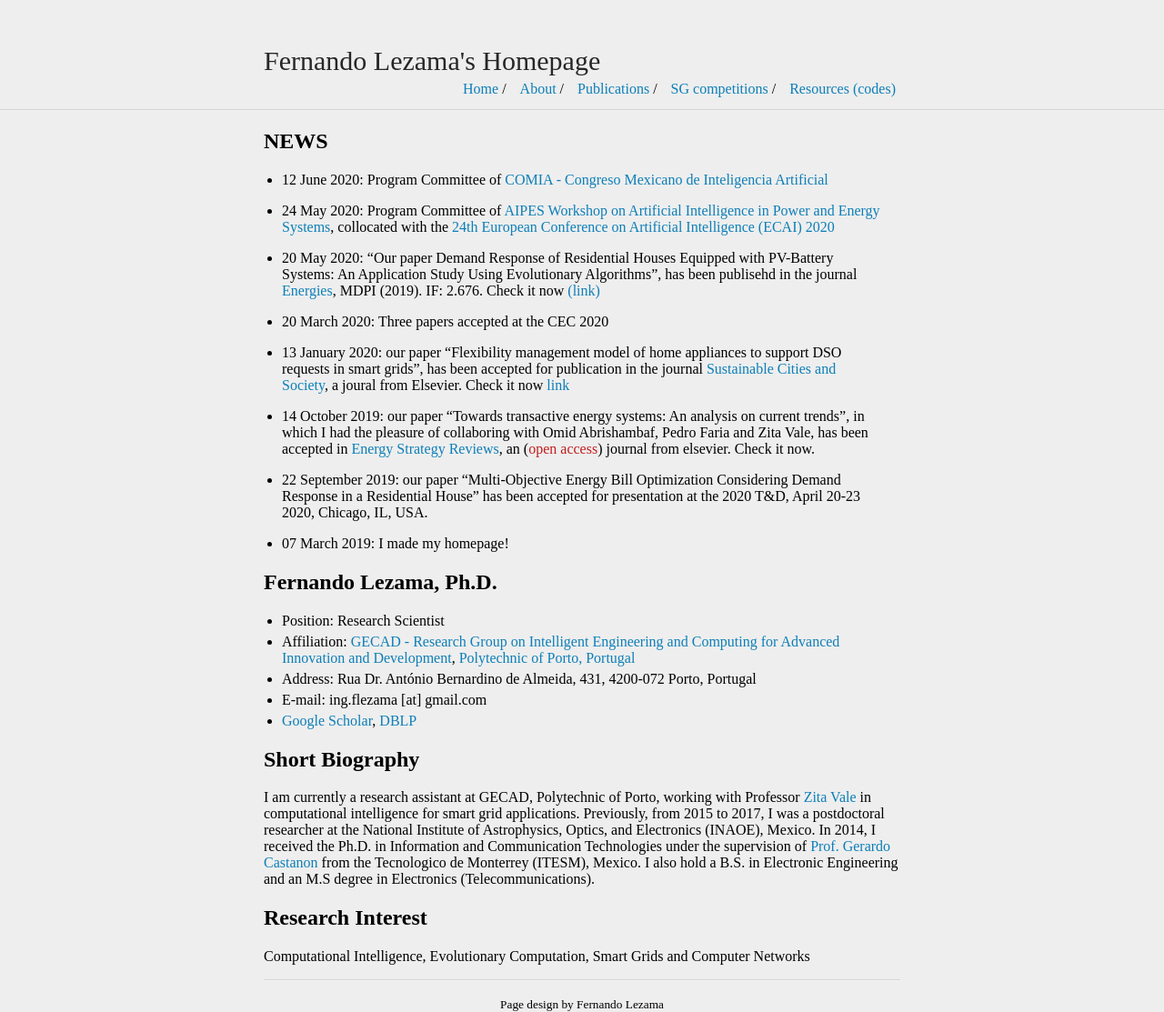
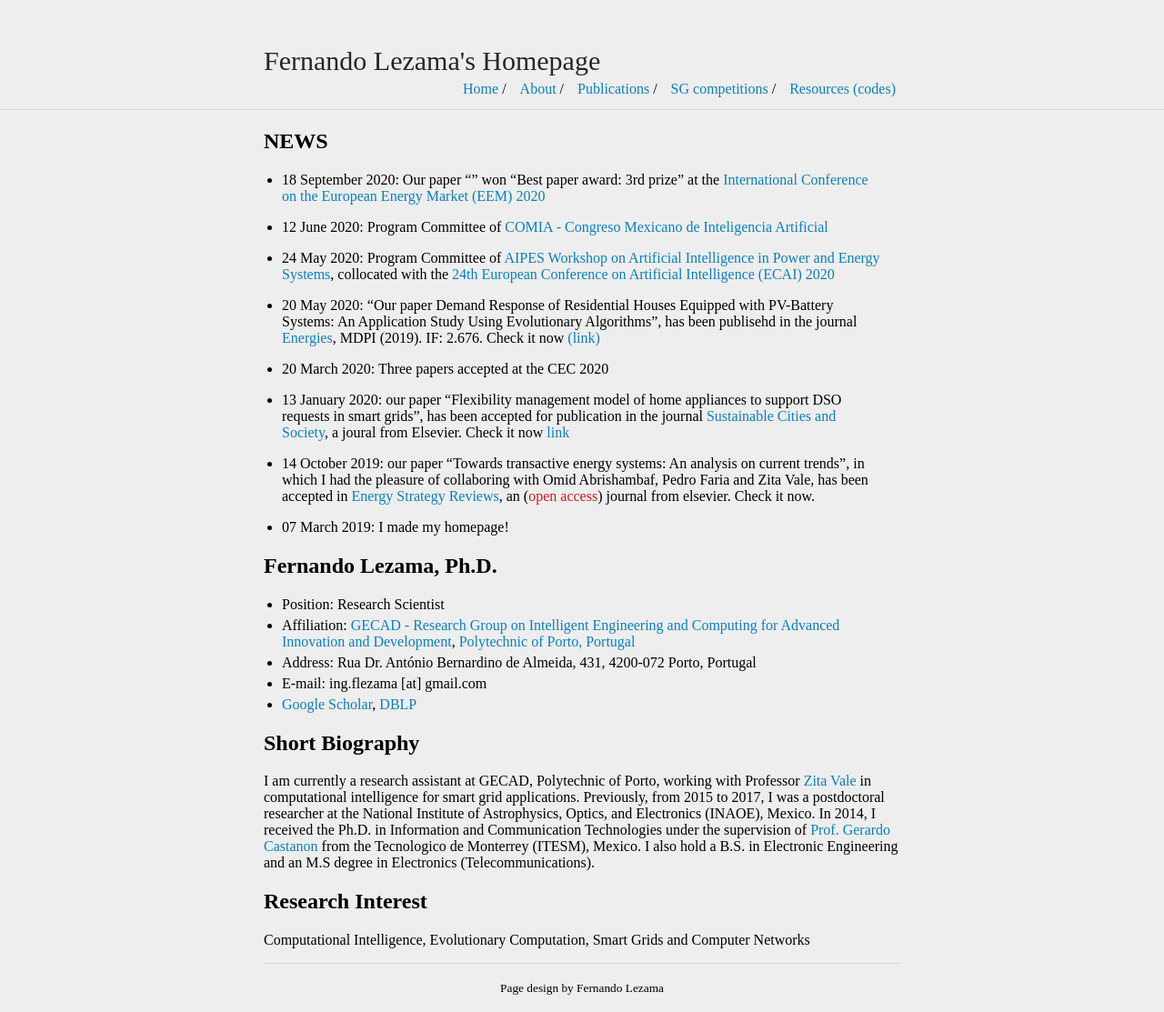
Before and after one commit to fernandolezama/fernandolezama.github.io, a Jekyll site: the page built from index.md, in a window 1280 px wide. Shown: the whole page at 91% size. Built offline with Jekyll 4.4.1, drawn with Linux system fonts in a browser that asks for light colours.

Commit message:
Update index.md

```diff
--- a/index.md
+++ b/index.md
@@ -5,6 +5,9 @@ title: Fernando Lezama's Homepage
 
 
 ## NEWS
+* 18 September 2020: Our paper "" won "Best paper award: 3rd prize" at the [International Conference on the European Energy Market (EEM) 2020](https://eem20.eu/best-paper-award-winners/)
+
+
 * 12 June 2020: Program Committee of [COMIA - Congreso Mexicano de Inteligencia Artificial](http://smia.mx/comia/2020/)
 
 * 24 May 2020: Program Committee of [AIPES Workshop on Artificial Intelligence in Power and Energy Systems](http://www.gecad.isep.ipp.pt/AIPES/), collocated with the [24th European Conference on Artificial Intelligence (ECAI) 2020](http://ecai2020.eu/)
@@ -17,11 +20,11 @@ title: Fernando Lezama's Homepage
 
 * 14 October 2019: our paper "Towards transactive energy systems: An analysis on current trends", in which I had the pleasure of collaboring with Omid Abrishambaf, Pedro Faria and Zita Vale, has been accepted in [Energy Strategy Reviews](https://www.sciencedirect.com/science/article/pii/S2211467X19301105), an (<span style="color:#C31D1D;">open access</span>) journal from elsevier. Check it now.
 
-* 22 September 2019: our paper "Multi-Objective Energy Bill Optimization Considering Demand Response in a Residential House" has been accepted for presentation at the 2020 T&D, April 20-23 2020, Chicago, IL, USA.
-
 
 
 {% comment %}
+* 22 September 2019: our paper "Multi-Objective Energy Bill Optimization Considering Demand Response in a Residential House" has been accepted for presentation at the 2020 T&D, April 20-23 2020, Chicago, IL, USA.
+
 * 25 April 2019: Program Committee for Mexican Congress of Artificial Intelligence COMIA 2019
 
 * 23 April 2019: Two papers accepted at GECCO2019
```
